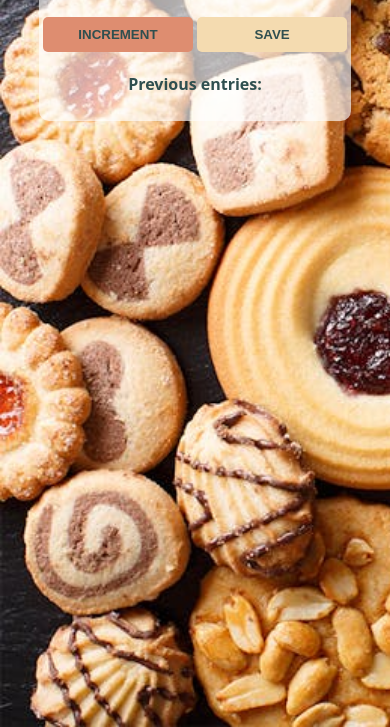
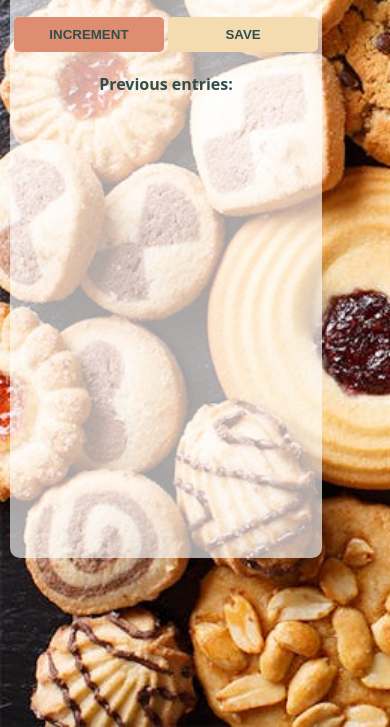
Before and after one commit to esthy13/Biscuits_counter, a plain HTML site: page index.html in a window 390 px wide. Shown: the part 127-854 px from the top of the page. Drawn offline with Linux system fonts and the light colour scheme.

Commit message:
Update index.css

```diff
--- a/index.css
+++ b/index.css
@@ -67,9 +67,9 @@ button {
     }
 
     .container {
-        height: auto; /* Adjust height to auto */
-        margin: 10px auto; /* Center horizontally and add top/bottom margin */
-        width: 90%; /* Ensure it takes a reasonable width */
+        height: 80%; /* Adjust height to auto */
+        margin: 10px; /* Center horizontally and add top/bottom margin */
+        width: 80%; /* Ensure it takes a reasonable width */
     }
 
     h2 {
```
